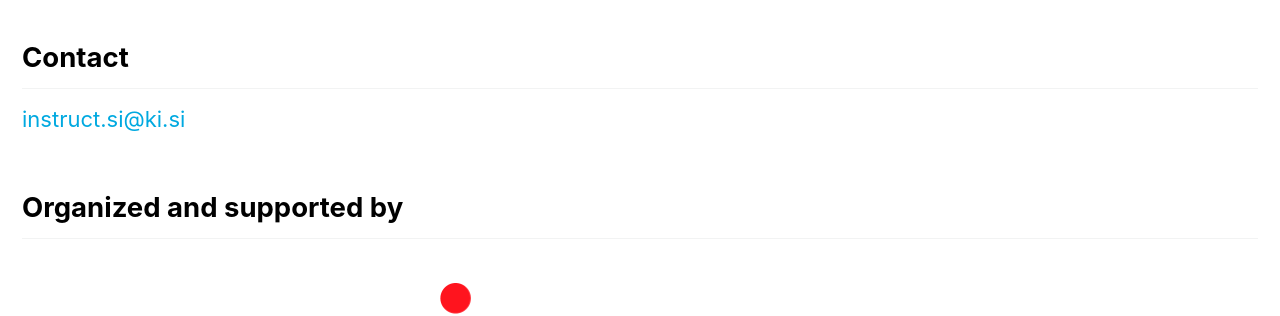
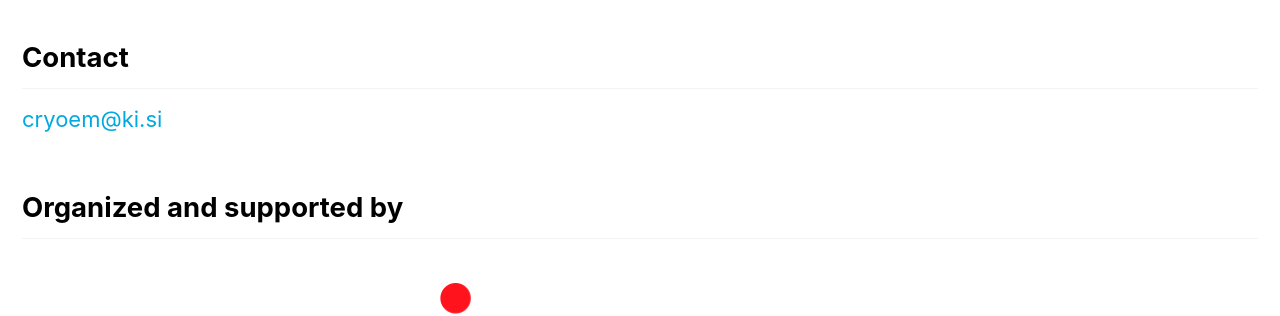
Before and after one commit to InstructSI/instructsi.github.io, a Jekyll site: the page built from _pages/spa2026.md, in a window 1280 px wide and 900 px high, scrolled down 3681 px. Shown: the part 154-470 px from the top of the window. Built offline with Jekyll 4.4.1, drawn with Linux system fonts in a browser that asks for light colours; cached includes are drawn as plain includes; some of the changed lines change nothing that is shown.

Commit message:
updated contact email and last_modified flag SPA2026

```diff
--- a/_pages/spa2026.md
+++ b/_pages/spa2026.md
@@ -6,7 +6,7 @@ layout: splash
 classes: wide
 author_profile: false
 toc: false
-last_modified_at: 2026-06-17
+last_modified_at: 2026-10-12
 toc_sticky: true
 hidden: true
 header:
@@ -76,7 +76,7 @@ Registration closed.
 <br>
 
 ## Contact
-<a class="email-link" data-user="instruct.si" data-domain="ki.si">[email protected]</a>
+<a class="email-link" data-user="cryoem" data-domain="ki.si">[email protected]</a>
 <br>
 
 ## Organized and supported by
```
